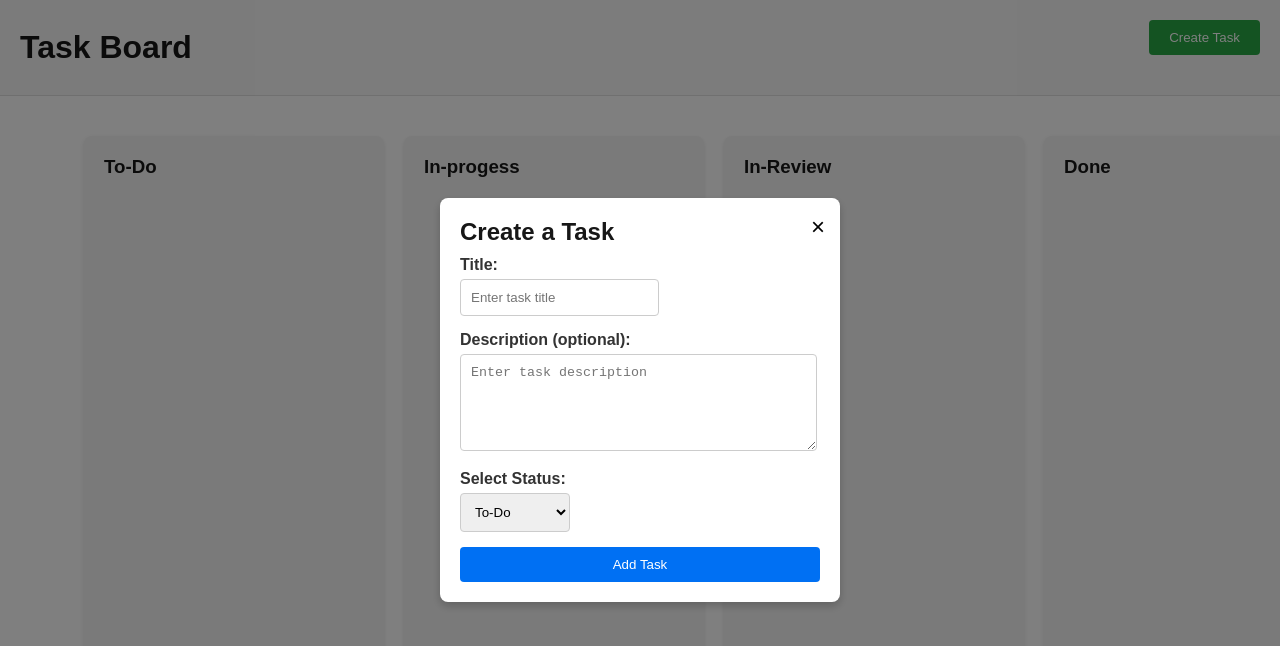
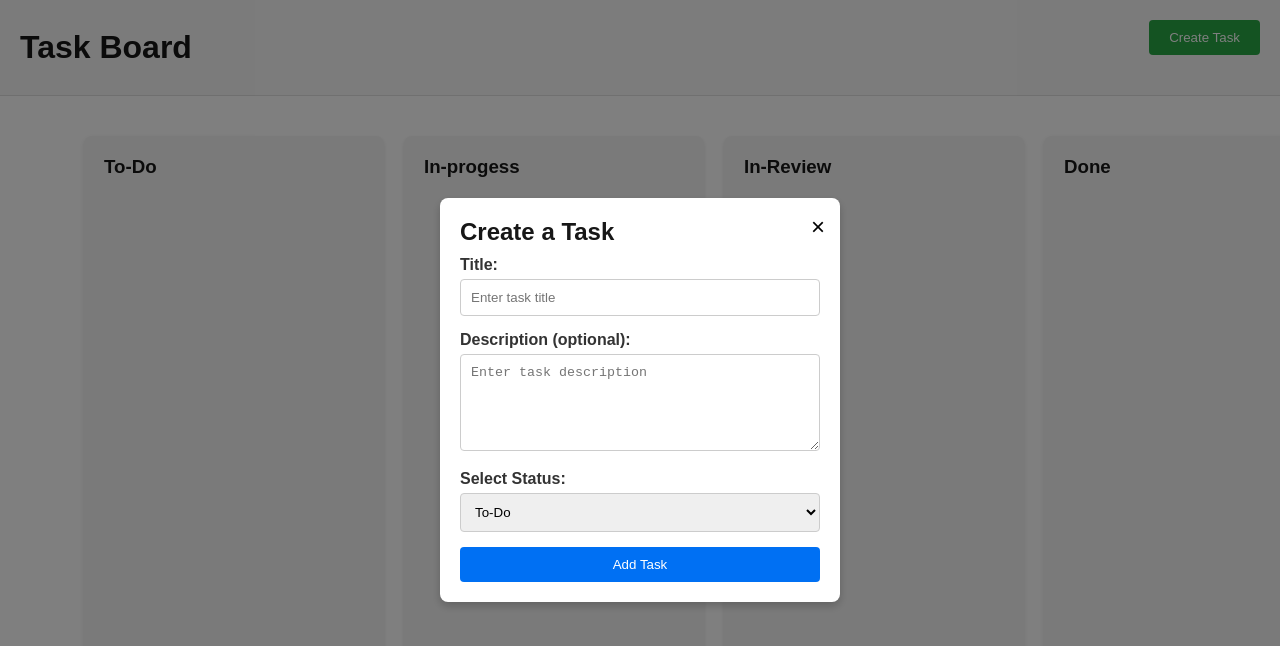
Before and after one commit to Hemanth-Tinku/task-board-assignment, a Next.js app: page / in a window 1280 px wide. Both pictures are taken after a click on the button "Create Task". Shown: the top 646 px of the page. Built offline with nearby package versions, Linux system fonts and the light colour scheme.

Commit message:
Modified some styles

```diff
--- a/src/app/styles/Column.module.css
+++ b/src/app/styles/Column.module.css
@@ -6,10 +6,15 @@
   box-shadow: 0 2px 4px rgba(0, 0, 0, 0.1);
   min-width: 300px;
   height: 75vh;
+  display: flex;
+  flex-direction: column;
 }
 
 .taskList {
   margin-top: 10px;
+  height: '100%';
+  overflow-y: auto;
+  flex-grow: 1;
 }
 
 .taskCard {
@@ -22,7 +27,7 @@
   position: relative;
   display: flex;
   flex-direction: column;
-  justify-content: space-between;
+  justify-content: flex-start;
   height: 120px;
   overflow: hidden;
 }
@@ -31,16 +36,16 @@
   font-size: 1.1rem;
   font-weight: bold;
   color: #333;
-  margin-bottom: 8px;
+  margin-bottom: 0px;
 }
 
 .taskDescription {
   font-size: 0.9rem;
   color: #666;
+  margin-top: 0px;
   overflow: hidden;
   text-overflow: ellipsis;
   white-space: nowrap;
-  max-width: 100%;
 }
 
 .taskCardActions {
--- a/src/app/styles/TaskBoard.module.css
+++ b/src/app/styles/TaskBoard.module.css
@@ -62,6 +62,8 @@
 
 .inputField,
 .selectField {
+  width: 100%;
+  max-width: 400px;
   padding: 10px;
   margin-bottom: 15px;
   border: 1px solid #ccc;
```
